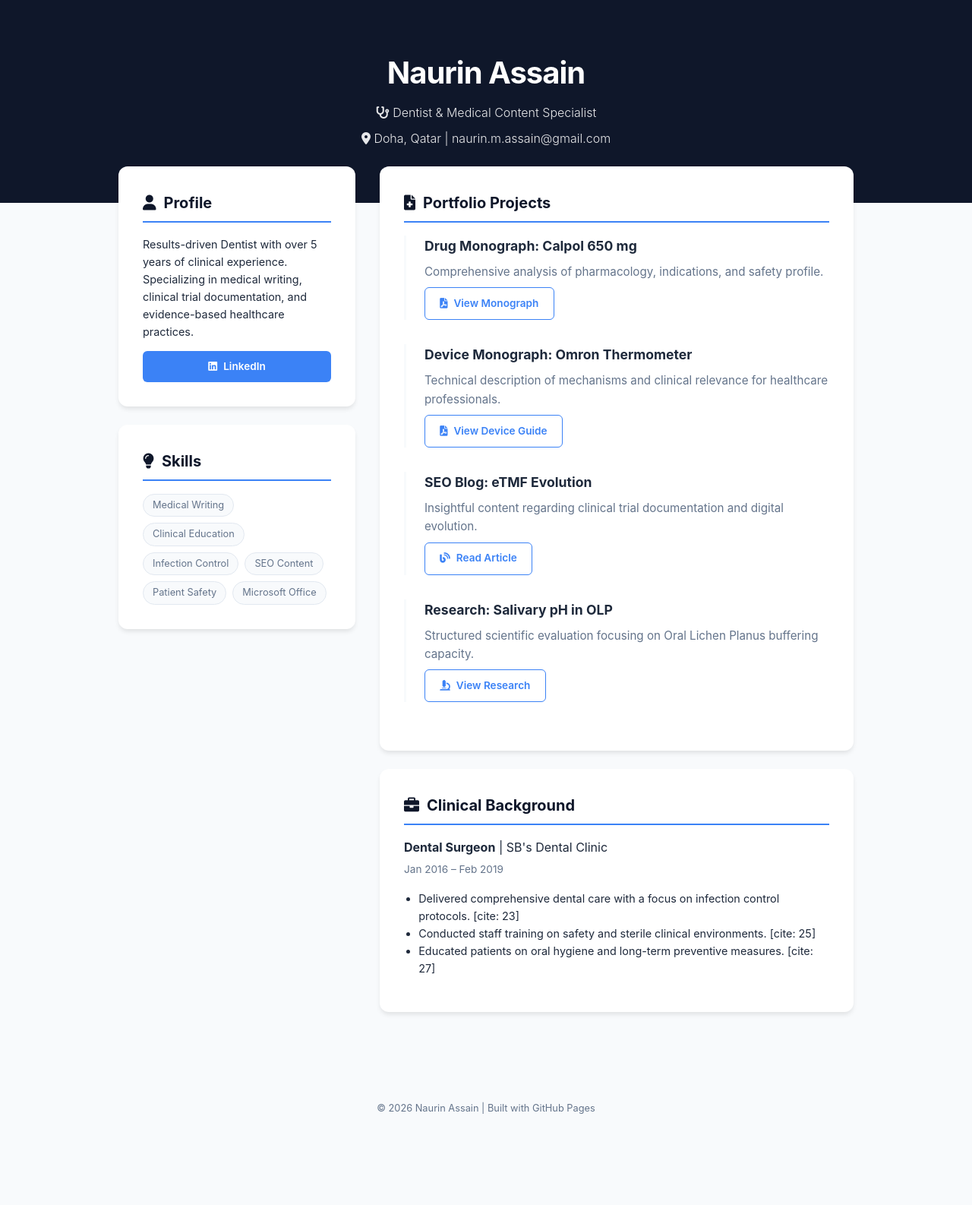
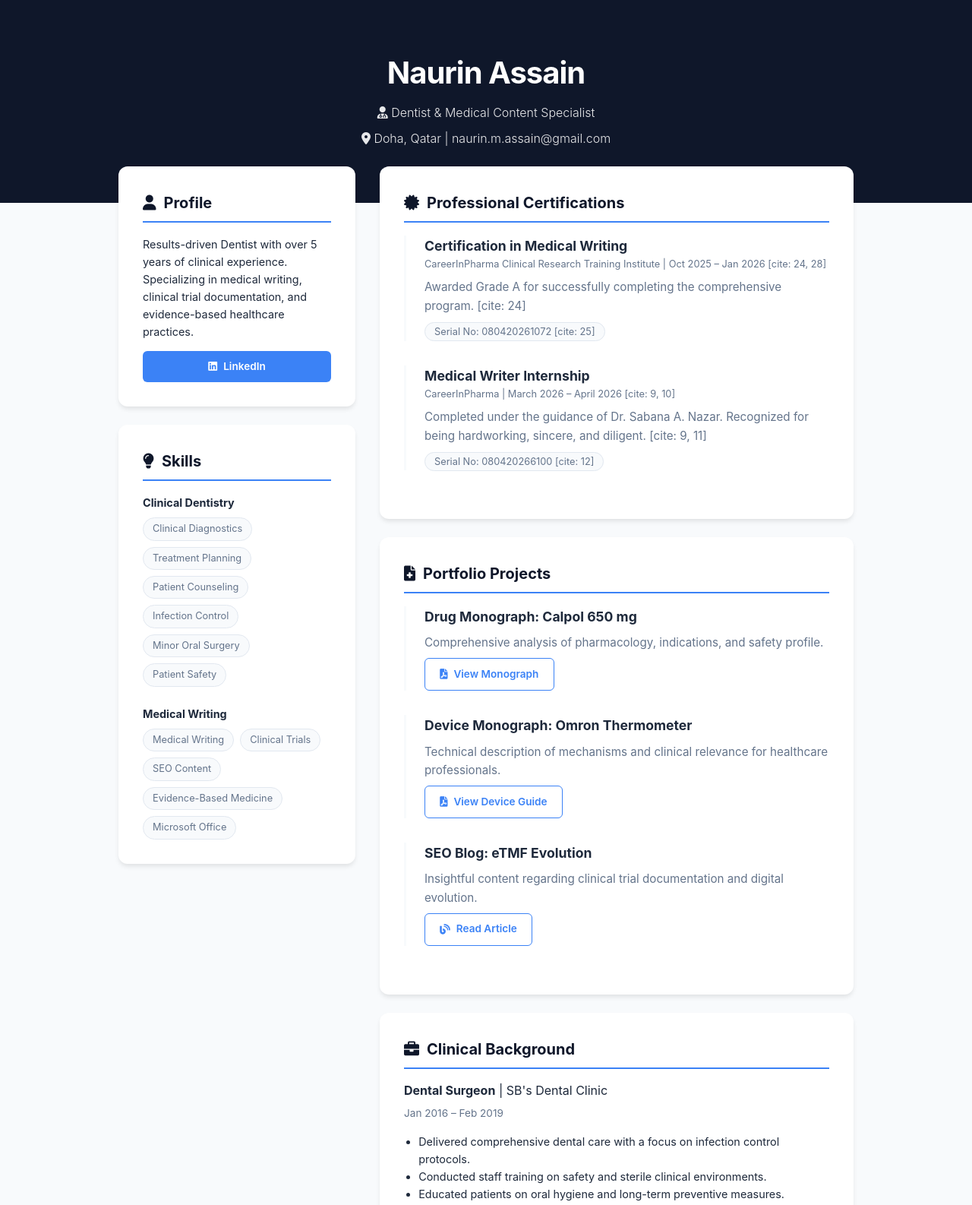
Before and after one commit to naurinassain/naurinassain.github.io, a plain HTML site: page index.html in a window 1280 px wide. Shown: the top 1586 px of the page at 76% size. Before the commit the page ends 1514 px from the top, so only its background shows below. Drawn offline with Linux system fonts and the light colour scheme.

Commit message:
Update index.html. Added skills and certification

```diff
--- a/index.html
+++ b/index.html
@@ -25,13 +25,11 @@
             line-height: 1.6;
         }
 
-        /* Header Styling */
         header {
             background: var(--primary);
             color: white;
             padding: 4rem 2rem;
             text-align: center;
-            /*clip-path: polygon(0 0, 100% 0, 100% 85%, 0 100%);*/
         }
 
         header h1 { margin: 0; font-size: 2.5rem; letter-spacing: -1px; }
@@ -46,7 +44,6 @@
             padding: 0 1rem;
         }
 
-        /* Sidebar & Cards */
         .card {
             background: var(--card);
             padding: 2rem;
@@ -66,7 +63,6 @@
             gap: 10px;
         }
 
-        /* Project Items */
         .project-item {
             border-left: 3px solid var(--bg);
             padding-left: 1.5rem;
@@ -75,11 +71,10 @@
         }
 
         .project-item:hover { border-left-color: var(--accent); }
-
         .project-item h3 { margin: 0; font-size: 1.1rem; }
         .project-item p { color: var(--text-muted); font-size: 0.95rem; margin: 0.5rem 0; }
+        .project-item .meta { font-size: 0.8rem; color: var(--text-muted); margin-bottom: 0.5rem; display: block; }
 
-        /* Buttons & Links */
         .btn {
             display: inline-flex;
             align-items: center;
@@ -104,7 +99,6 @@
 
         .btn-outline:hover { background: var(--accent); color: white; }
 
-        /* Skills Tags */
         .tags { display: flex; flex-wrap: wrap; gap: 8px; }
         .tag {
             background: var(--bg);
@@ -117,7 +111,7 @@
 
         @media (max-width: 768px) {
             .container { grid-template-columns: 1fr; margin-top: 1rem; }
-            header { clip-path: none; padding: 2rem 1rem; }
+            header { padding: 2rem 1rem; }
         }
     </style>
 </head>
@@ -125,7 +119,7 @@
 
 <header>
     <h1>Naurin Assain</h1>
-    <p><i class="fas fa-stethoscope"></i> Dentist & Medical Content Specialist</p>
+    <p><i class="fas fa-user-md"></i> Dentist & Medical Content Specialist</p>
     <p><i class="fas fa-location-dot"></i> Doha, Qatar | naurin.m.assain@gmail.com</p>
 </header>
 
@@ -141,18 +135,45 @@
 
         <div class="card">
             <h2><i class="fas fa-lightbulb"></i> Skills</h2>
+            <h3 style="font-size: 0.9rem; margin-bottom: 0.5rem;">Clinical Dentistry</h3>
+            <div class="tags" style="margin-bottom: 1.5rem;">
+                <span class="tag">Clinical Diagnostics</span>
+                <span class="tag">Treatment Planning</span>
+                <span class="tag">Patient Counseling</span>
+                <span class="tag">Infection Control</span>
+                <span class="tag">Minor Oral Surgery</span>
+                <span class="tag">Patient Safety</span>
+            </div>
+            <h3 style="font-size: 0.9rem; margin-bottom: 0.5rem;">Medical Writing</h3>
             <div class="tags">
                 <span class="tag">Medical Writing</span>
-                <span class="tag">Clinical Education</span>
-                <span class="tag">Infection Control</span>
+                <span class="tag">Clinical Trials</span>
                 <span class="tag">SEO Content</span>
-                <span class="tag">Patient Safety</span>
+                <span class="tag">Evidence-Based Medicine</span>
                 <span class="tag">Microsoft Office</span>
             </div>
         </div>
     </aside>
 
     <main>
+        <div class="card">
+            <h2><i class="fas fa-certificate"></i> Professional Certifications</h2>
+
+            <div class="project-item">
+                <h3>Certification in Medical Writing</h3>
+                <span class="meta">CareerInPharma Clinical Research Training Institute | Oct 2025 – Jan 2026 [cite: 24, 28]</span>
+                <p>Awarded Grade A for successfully completing the comprehensive program. [cite: 24]</p>
+                <span class="tag">Serial No: 080420261072 [cite: 25]</span>
+            </div>
+
+            <div class="project-item">
+                <h3>Medical Writer Internship</h3>
+                <span class="meta">CareerInPharma | March 2026 – April 2026 [cite: 9, 10]</span>
+                <p>Completed under the guidance of Dr. Sabana A. Nazar. Recognized for being hardworking, sincere, and diligent. [cite: 9, 11]</p>
+                <span class="tag">Serial No: 080420266100 [cite: 12]</span>
+            </div>
+        </div>
+
         <div class="card">
             <h2><i class="fas fa-file-medical"></i> Portfolio Projects</h2>
 
@@ -173,12 +194,6 @@
                 <p>Insightful content regarding clinical trial documentation and digital evolution.</p>
                 <a href="etmf-2.pdf" class="btn btn-outline"><i class="fas fa-blog"></i> Read Article</a>
             </div>
-
-            <div class="project-item">
-                <h3>Research: Salivary pH in OLP</h3>
-                <p>Structured scientific evaluation focusing on Oral Lichen Planus buffering capacity.</p>
-                <a href="Oral-lichen-planus-evaluation.pdf" class="btn btn-outline"><i class="fas fa-microscope"></i> View Research</a>
-            </div>
         </div>
 
         <div class="card">
@@ -186,9 +201,9 @@
             <p><strong>Dental Surgeon</strong> | SB's Dental Clinic</p>
             <p style="font-size: 0.85rem; color: var(--text-muted); margin-top: -10px;">Jan 2016 – Feb 2019</p>
             <ul style="font-size: 0.9rem; padding-left: 1.2rem;">
-                <li>Delivered comprehensive dental care with a focus on infection control protocols. [cite: 23]</li>
-                <li>Conducted staff training on safety and sterile clinical environments. [cite: 25]</li>
-                <li>Educated patients on oral hygiene and long-term preventive measures. [cite: 27]</li>
+                <li>Delivered comprehensive dental care with a focus on infection control protocols.</li>
+                <li>Conducted staff training on safety and sterile clinical environments.</li>
+                <li>Educated patients on oral hygiene and long-term preventive measures.</li>
             </ul>
         </div>
     </main>
```
